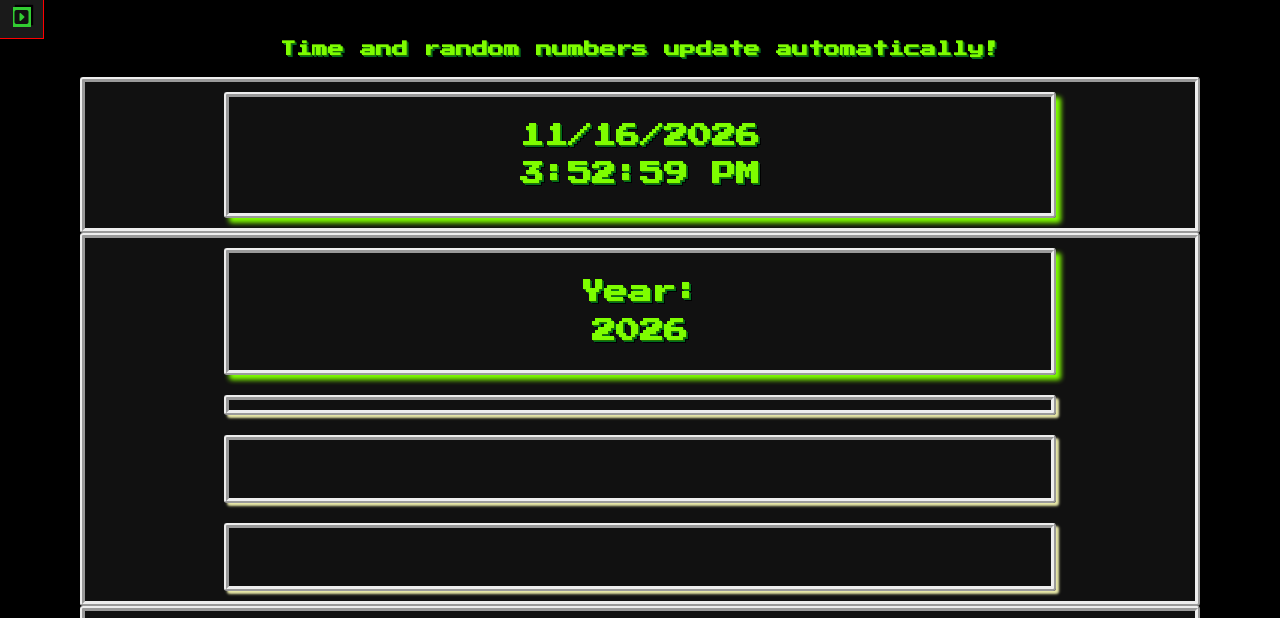
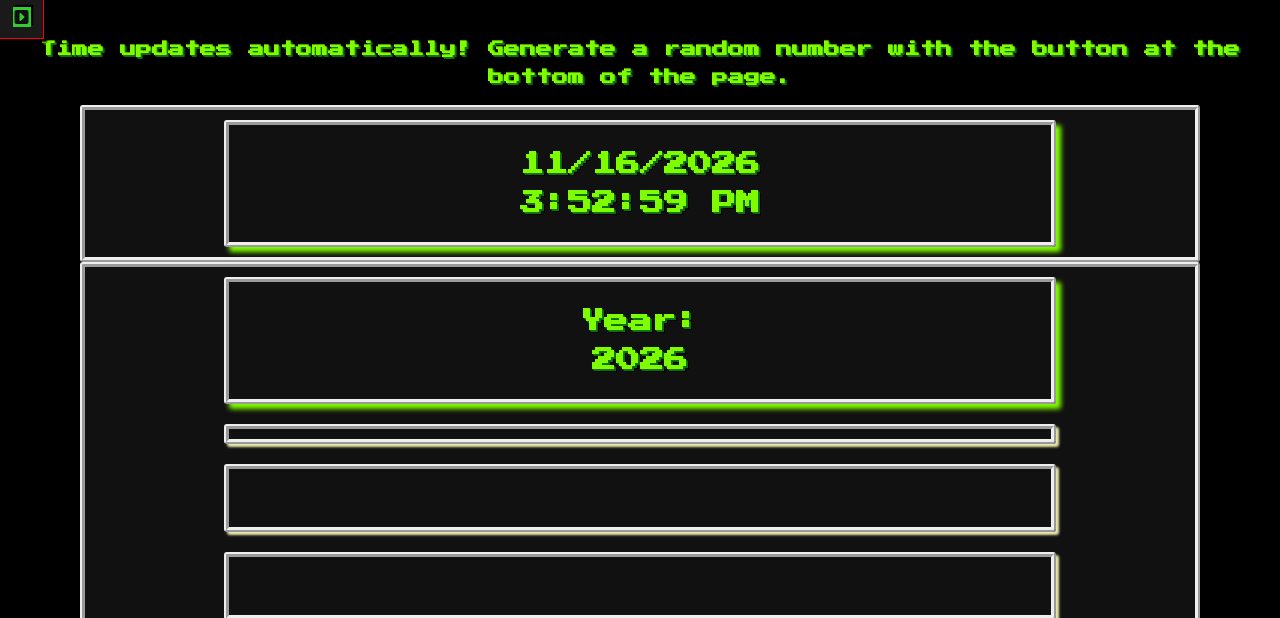
Before and after one commit to kordldurham/impractical_clock, a plain HTML site: page index.html in a window 1280 px wide. Shown: the part 153-771 px from the top of the page. Drawn offline with Linux system fonts and the light colour scheme.

Commit message:
Clarify that random numbers are generated with bottom-of-page button

```diff
--- a/index.html
+++ b/index.html
@@ -47,7 +47,7 @@
     <a class="bordb active hov" id="paypalLink" href="https://paypal.me/SparkyArcingPotato?locale.x=en_US" target="_blank" rel="noopener noreferrer"><i class="fab fa-paypal hov"></i>  Donations</a>
 </div>
 <main>
-<header><h1>THE WORLDS MOST IMPRACTICAL CLOCK!!</h1><br><h2>Time and random numbers update automatically!</h2></header>
+<header><h1>THE WORLDS MOST IMPRACTICAL CLOCK!!</h1><br><h2>Time updates automatically! Generate a random number with the button at the bottom of the page.</h2></header>
 
 <div class="backdiv" id="control">
     <div class="biggreen" id="datetime"></div>
```
